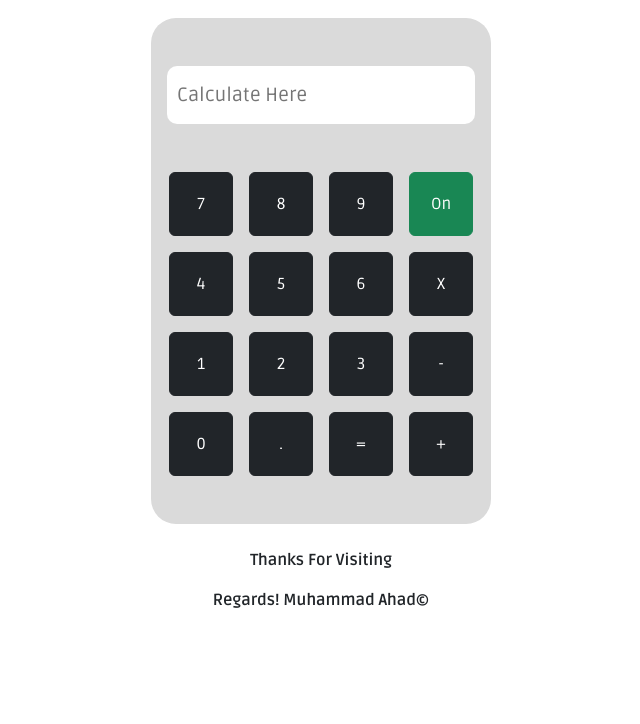
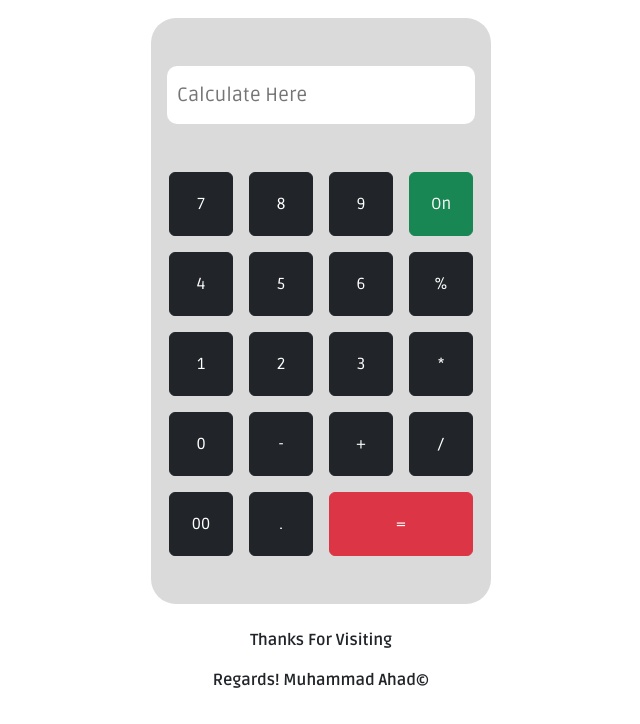
Before and after one commit to ahadsts9901/calculator, a plain HTML site: page index.html in a window 1280 px wide. Shown: the part 76-800 px from the top of the page, without its empty margins (319-959 px from the left). Drawn offline with nearby package versions, Linux system fonts and the light colour scheme.

Commit message:
more buttons added

```diff
--- a/index.html
+++ b/index.html
@@ -43,19 +43,24 @@
                 <button type="button" class="btn btn-dark" onclick="getnumber('4')">4</button>
                 <button type="button" class="btn btn-dark" onclick="getnumber('5')">5</button>
                 <button type="button" class="btn btn-dark" onclick="getnumber('6')">6</button>
-                <button type="button" class="btn btn-dark" onclick="getnumber('*')">X</button>
+                <button type="button" class="btn btn-dark" onclick="getnumber('%')">%</button>
             </row>
             <row>
                 <button type="button" class="btn btn-dark" onclick="getnumber('1')">1</button>
                 <button type="button" class="btn btn-dark" onclick="getnumber('2')">2</button>
                 <button type="button" class="btn btn-dark" onclick="getnumber('3')">3</button>
-                <button type="button" class="btn btn-dark" onclick="getnumber('-')">-</button>
+                <button type="button" class="btn btn-dark" onclick="getnumber('*')">*</button>
             </row>
             <row>
                 <button type="button" class="btn btn-dark" onclick="getnumber('0')">0</button>
+                <button type="button" class="btn btn-dark" onclick="getnumber('-')">-</button>
+                <button type="button" class="btn btn-dark" onclick="getnumber('+')">+</button>
+                <button type="button" class="btn btn-dark" onclick="getnumber('/')">/</button>
+            </row>
+            <row>
+                <button type="button" class="btn btn-dark" onclick="getnumber('00')">00</button>
                 <button type="button" class="btn btn-dark" onclick="getnumber('.')">.</button>
-                <button type="button" class="btn btn-dark" onclick="Result()">=</button>
-                <button type="button" class="btn btn-dark" onclick="getnumber('+')">+</button>
+                <button type="button" class="btn btn-danger plus" onclick="Result()">=</button>
             </row>
         </buttons>
     </calculator>
--- a/main.css
+++ b/main.css
@@ -62,3 +62,7 @@ p{
     font-weight: bold;
 
 }
+
+.plus{
+    width: 9em ;
+}
```
